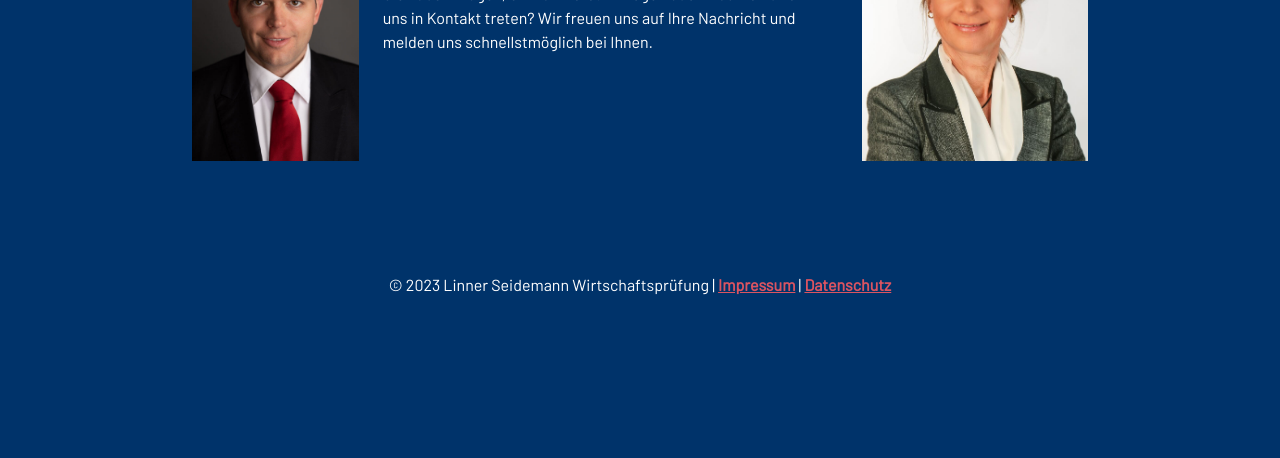
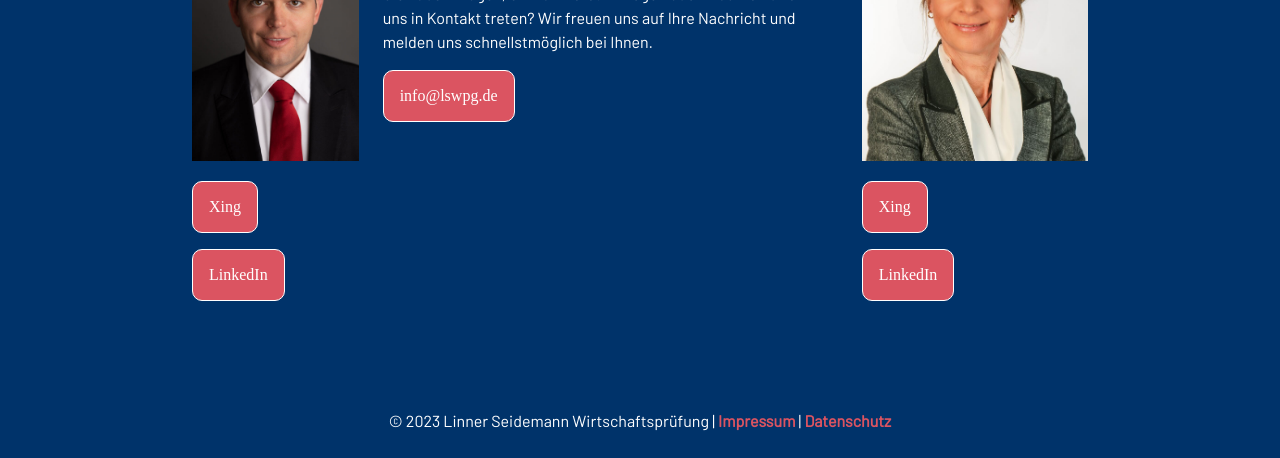
Before and after one commit to YinFromWuHanklan/lswpg.de, a SvelteKit app: page /kontakt in a window 1280 px wide. Shown: the part 475-933 px from the top of the page. Before the commit the page ends 800 px from the top, so only its background shows below. Built offline with nearby package versions, Linux system fonts and the light colour scheme.

Commit message:
contact page links

```diff
--- a/src/routes/Header.svelte
+++ b/src/routes/Header.svelte
@@ -80,7 +80,6 @@
 				}
 
 				a {
-					text-decoration: none;
 					color: #FFF;
 
 					&:hover {
@@ -118,7 +117,6 @@
 
 						a {
 							color: #FFF;
-							text-decoration: none;
 						}
 					}
 				}
--- a/src/routes/global.scss
+++ b/src/routes/global.scss
@@ -41,6 +41,7 @@ li {
 
 a {
     color: $highligthing;
+    text-decoration: none;
 }
 
 li {
--- a/src/routes/kontakt/+page.svelte
+++ b/src/routes/kontakt/+page.svelte
@@ -17,13 +17,18 @@
 	<div class="content">
 		<div>
 			<img src={kontaktseidemann} alt="Kontakt Seidemann" height=250>
+			<div class="cta_link"><a href="/" target="_blank" rel=”noreferrer”>Xing</a></div>
+			<div class="cta_link"><a href="/" target="_blank" rel=”noreferrer”>LinkedIn</a></div>
 		</div>
 		<div class="cta_text">
 			<h2>Kontaktieren Sie uns!</h2>
 			<p>Sie haben Fragen, ein konkretes Anliegen oder möchten direkt mit uns in Kontakt treten? Wir freuen uns auf Ihre Nachricht und melden uns schnellstmöglich bei Ihnen.</p>
+			<div class="cta_link"><a href="mailto:info@lswpg.de">info@lswpg.de</a></div>
 		</div>
 		<div>
 			<img src={kontaktlinner} alt="Kontakt Linner" height=250>
+			<div class="cta_link"><a href="/" target="_blank" rel=”noreferrer”>Xing</a></div>
+			<div class="cta_link"><a href="/" target="_blank" rel=”noreferrer”>LinkedIn</a></div>
 		</div>
 	</div>
 
@@ -58,5 +63,22 @@
 		.cta_text {
 			padding: 0 1.5rem;
 		}
+
+		.cta_link {
+				padding: 1rem;
+				background-color: #db5461;
+				width: fit-content;
+				border: 1px solid #FFF;
+				border-radius: 10px;
+				margin: 1rem 0;
+
+				&:hover {
+					border: 2px solid #FFF;
+				}
+
+				a {
+					color: #FFF;
+				}
+			}
 	}
 </style>
```
